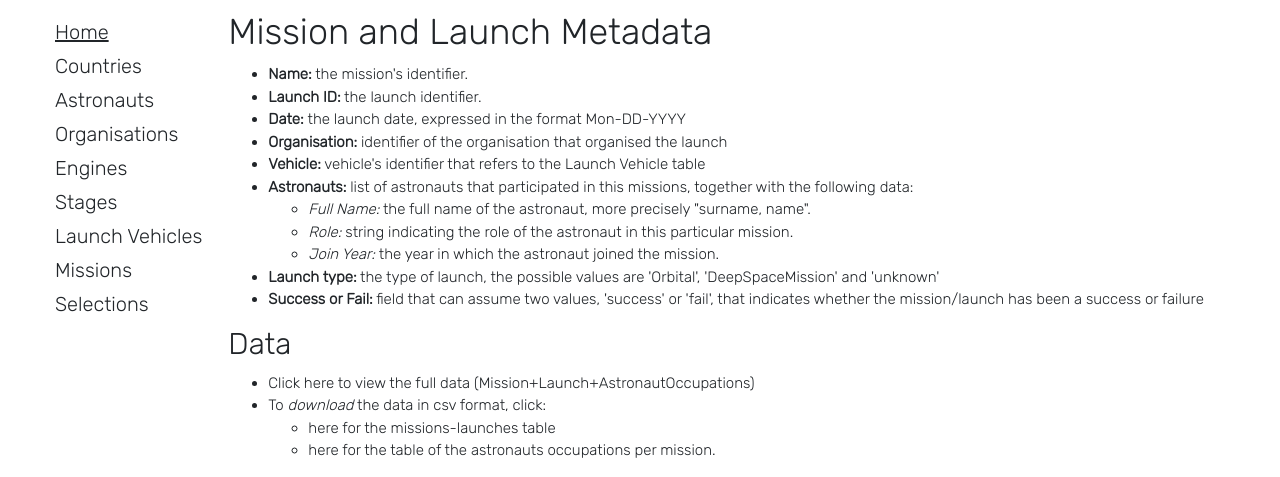
After one commit to eferos93/ODMC_exam_implementation, a Django app: page /spacemissions/missions-launches-metadata/ in a window 1280 px wide. The commit adds this page. Shown: the top 477 px of the page. Run offline with Django 3.2, Linux system fonts and the light colour scheme; parts of the project's set-up code (start-up, migrations or seed data) failed here and were passed over.

Commit message:
added mission metadata

```diff
--- a/space_missions/urls.py
+++ b/space_missions/urls.py
@@ -30,7 +30,8 @@ urlpatterns = [
     path('launchvehicle/<int:pk>/', views.LaunchVehicleDetail.as_view(), name='launch-vehicle-detail'),
     path('launchvehicles/download-csv', views.download_launch_vehicles_csv, name='launchvehicles-csv'),
     path('vehiclestages/download-csv', views.download_vehicle_stages_csv, name='vehiclestages-csv'),
-    path('missions/', views.MissionList.as_view(), name='missions'),
+    path('missions-launches-metadata/', views.MissionAndLaunchMetadata.as_view(), name='missions'),
+    path('missions/', views.MissionList.as_view(), name='missions-list'),
     path('mission/<int:pk>/', views.MissionDetail.as_view(), name='mission-detail'),
     path('missions/download-csv', views.download_missions_csv, name='missions-csv'),
     path('selections/', views.SelectionList.as_view(), name='selections'),
--- /dev/null
+++ b/templates/space_missions/metadata/launch_mission.html
@@ -0,0 +1,31 @@
+{% extends 'base.html' %}
+
+{% block content %}
+    <h1>Mission and Launch Metadata</h1>
+    <ul>
+        <li><strong>Name:</strong> the mission's identifier.</li>
+        <li><strong>Launch ID:</strong> the launch identifier.</li>
+        <li><strong>Date: </strong> the launch date, expressed in the format Mon-DD-YYYY</li>
+        <li><strong>Organisation:</strong> identifier of the <a href="#">organisation</a> that organised the launch</li>{# TODO: add link to org metadata page #}
+        <li><strong>Vehicle:</strong> vehicle's identifier that refers to the <a href="{% url 'space_missions:launch-vehicles' %}">Launch Vehicle table</a></li>
+        <li><strong>Astronauts: </strong> list of astronauts that participated in this missions, together with the following data:
+            <ul>
+                <li><em>Full Name:</em> the full name of the astronaut, more precisely "surname, name".</li>
+                <li><em>Role: </em>string indicating the role of the astronaut in this particular mission.</li>
+                <li><em>Join Year: </em> the year in which the astronaut joined the mission.</li>
+            </ul>
+        </li>
+        <li><strong>Launch type:</strong> the type of launch, the possible values are 'Orbital', 'DeepSpaceMission' and 'unknown'</li>
+        <li><strong>Success or Fail:</strong> field that can assume two values, 'success' or 'fail', that indicates whether the mission/launch has been a success or failure</li>
+    </ul>
+    <h2>Data</h2>
+    <ul>
+        <li><a href="{% url 'space_missions:missions-list' %}">Click here to view the full data (Mission+Launch+AstronautOccupations)</a></li>
+        <li>To <em>download</em> the data in csv format, click:
+            <ul>
+                <li><a href="{% url 'space_missions:missions-csv' %}">here for the missions-launches table</a></li>
+                <li><a href="{% url 'space_missions:astronautoccupations-csv' %}">here for the table of the astronauts occupations per mission.</a></li>
+            </ul>
+        </li>
+    </ul>
+{% endblock %}
--- a/templates/space_missions/mission_detail.html
+++ b/templates/space_missions/mission_detail.html
@@ -9,7 +9,7 @@
             <li><strong>Organisation: </strong>
                 {% if mission.launch.organisation_id %}
                     <a href="{% url 'space_missions:organisation-detail' pk=mission.launch.organisation_id %}">
-                        {{ mission.launch.organisation.name }}
+                        {{ mission.launch.organisation.code }}
                     </a>
                 {% endif %}
             </li>
```
